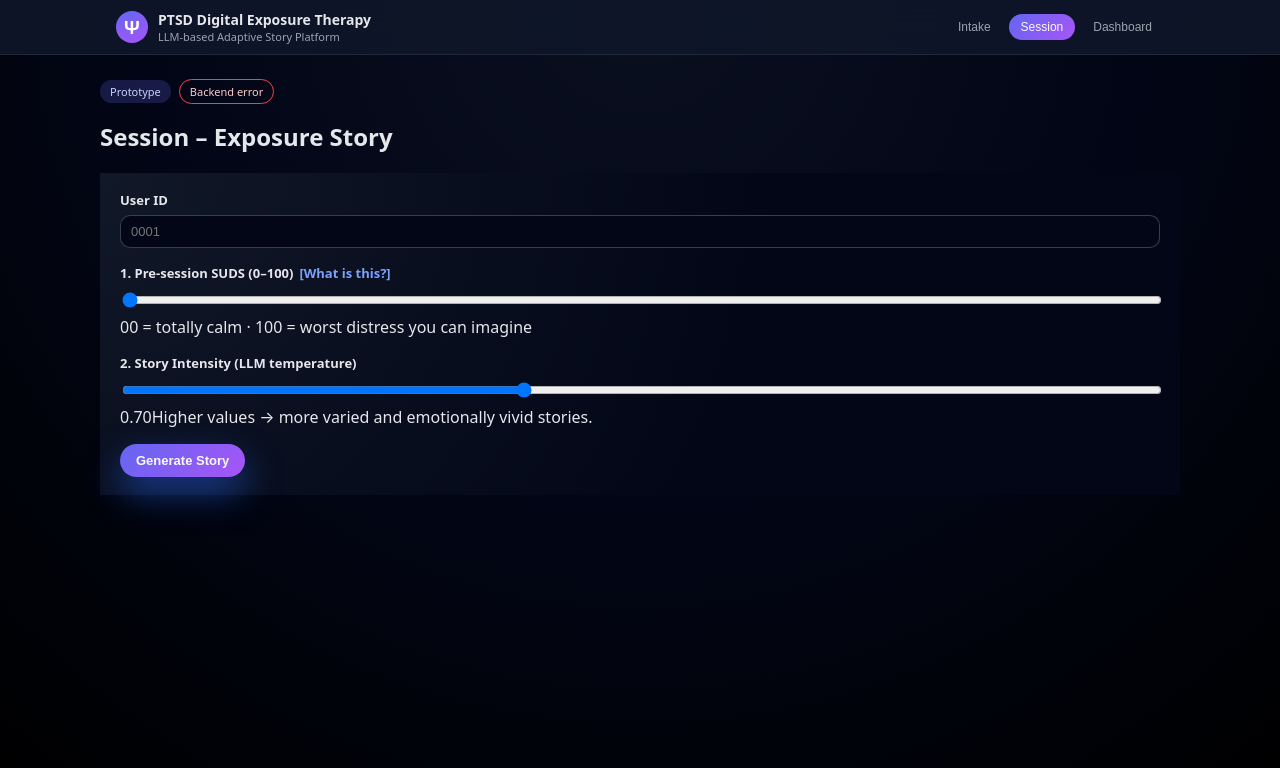
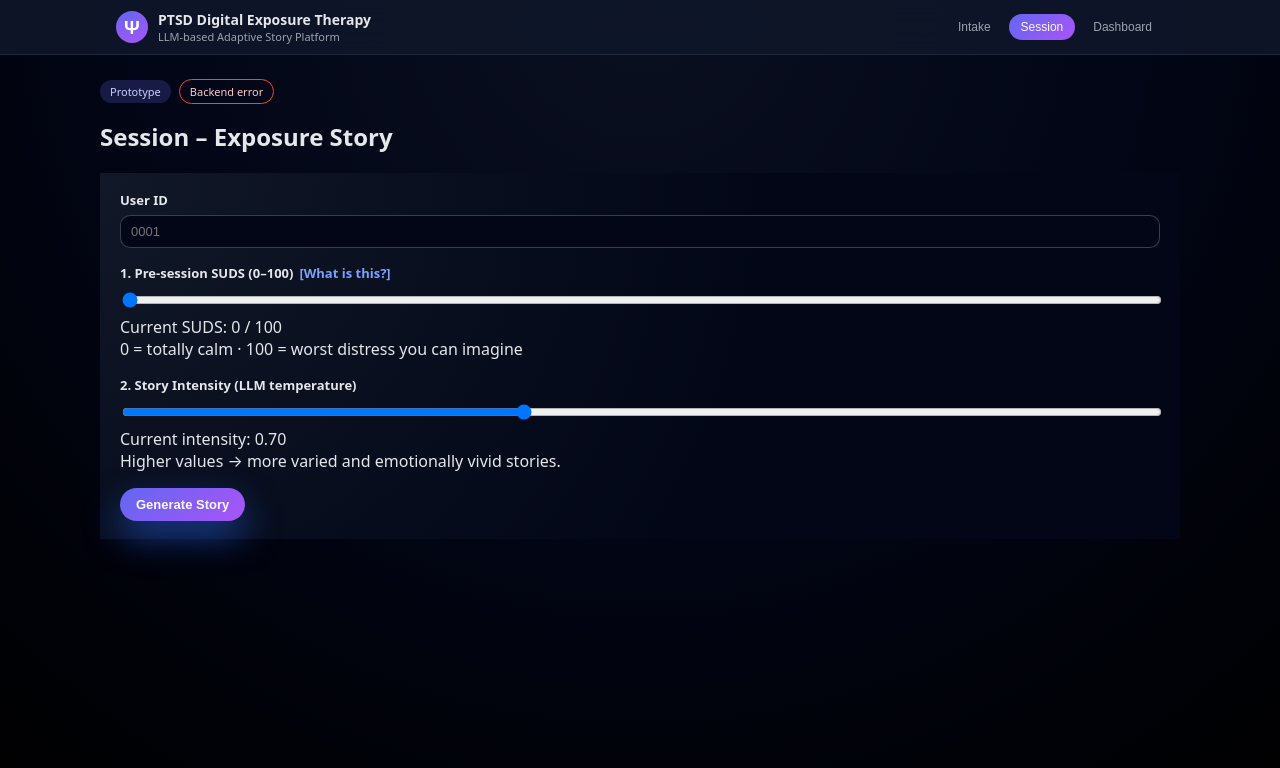
Before and after one commit to amygdala2025/conrad2025, a React (Vite) app: page / in a window 1280 px wide. Both pictures are taken after a click on the button "Session". Shown: the top 768 px of the page. Built offline with nearby package versions, Linux system fonts and the light colour scheme; no server answers.

Commit message:
Update Session.jsx

```diff
--- a/src/pages/Session.jsx
+++ b/src/pages/Session.jsx
@@ -1,6 +1,12 @@
 import { useState } from "react";
 import SudsModal from "./SudsModal";
 import SudsReferenceTable from "./SudsReferenceTable";
+
+// 안전하게 0–100 사이로 잘라주는 함수
+function clampSuds(value) {
+  const n = Number.isNaN(value) ? 0 : value;
+  return Math.max(0, Math.min(100, n));
+}
 
 function Session({ apiBase }) {
   const [userId, setUserId] = useState(
@@ -17,6 +23,7 @@ function Session({ apiBase }) {
   const [isGenerating, setIsGenerating] = useState(false);
   const [isSavingPost, setIsSavingPost] = useState(false);
   const [readConfirmed, setReadConfirmed] = useState(null); // "yes" | "no" | null
+  const [postSaved, setPostSaved] = useState(false);        // post-SUDS 저장 여부
 
   // ---------------------------
   // 1) Generate Story
@@ -41,6 +48,7 @@ function Session({ apiBase }) {
     setSessionId("");
     setReadConfirmed(null);
     setPostSuds(0);
+    setPostSaved(false); // 새 세션 시작할 때 저장 상태 리셋
 
     try {
       const res = await fetch(`${apiBase}/api/story`, {
@@ -121,6 +129,7 @@ function Session({ apiBase }) {
       }
 
       await res.json();
+      setPostSaved(true); // ✅ 저장 성공
       setStatusMsg("✔ Post-session SUDS saved.");
     } catch (e) {
       setStatusMsg("❌ Failed to save post-SUDS: " + e.message);
@@ -164,14 +173,16 @@ function Session({ apiBase }) {
             max={100}
             step={1}
             value={preSuds}
-            onChange={(e) => setPreSuds(parseInt(e.target.value, 10))}
+            onChange={(e) => setPreSuds(clampSuds(parseInt(e.target.value, 10)))}
             className="slider"
           />
           <div className="slider-meta">
-            <span className="slider-value">{preSuds}</span>
-            <span className="slider-caption">
+            <div className="slider-value">
+              Current SUDS: <span>{preSuds}</span> / 100
+            </div>
+            <div className="slider-caption">
               0 = totally calm · 100 = worst distress you can imagine
-            </span>
+            </div>
           </div>
         </div>
 
@@ -188,10 +199,12 @@ function Session({ apiBase }) {
             className="slider"
           />
           <div className="slider-meta">
-            <span className="slider-value">{intensity.toFixed(2)}</span>
-            <span className="slider-caption">
+            <div className="slider-value">
+              Current intensity: <span>{intensity.toFixed(2)}</span>
+            </div>
+            <div className="slider-caption">
               Higher values → more varied and emotionally vivid stories.
-            </span>
+            </div>
           </div>
         </div>
 
@@ -248,23 +261,31 @@ function Session({ apiBase }) {
               max={100}
               step={1}
               value={postSuds}
-              onChange={(e) => setPostSuds(parseInt(e.target.value, 10))}
+              onChange={(e) =>
+                setPostSuds(clampSuds(parseInt(e.target.value, 10)))
+              }
               className="slider"
             />
             <div className="slider-meta">
-              <span className="slider-value">{postSuds}</span>
-              <span className="slider-caption">
+              <div className="slider-value">
+                Current SUDS: <span>{postSuds}</span> / 100
+              </div>
+              <div className="slider-caption">
                 Rate how distressed you feel right now, after reading.
-              </span>
+              </div>
             </div>
           </div>
 
           <button
             className={`primary-btn ${isSavingPost ? "btn-loading" : ""}`}
             onClick={savePostSuds}
-            disabled={isSavingPost}
+            disabled={isSavingPost || postSaved}
           >
-            {isSavingPost ? "Saving..." : "Save Post SUDS"}
+            {isSavingPost
+              ? "Saving..."
+              : postSaved
+              ? "Saved"
+              : "Save Post SUDS"}
           </button>
         </div>
       )}
```
